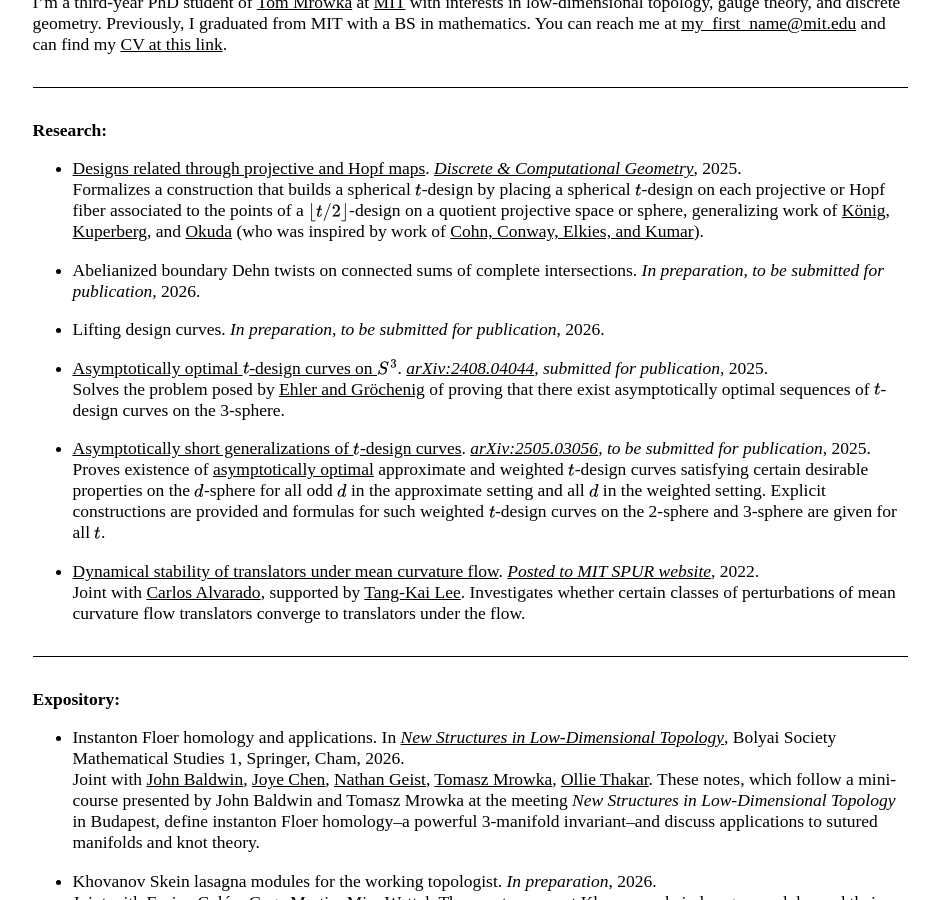
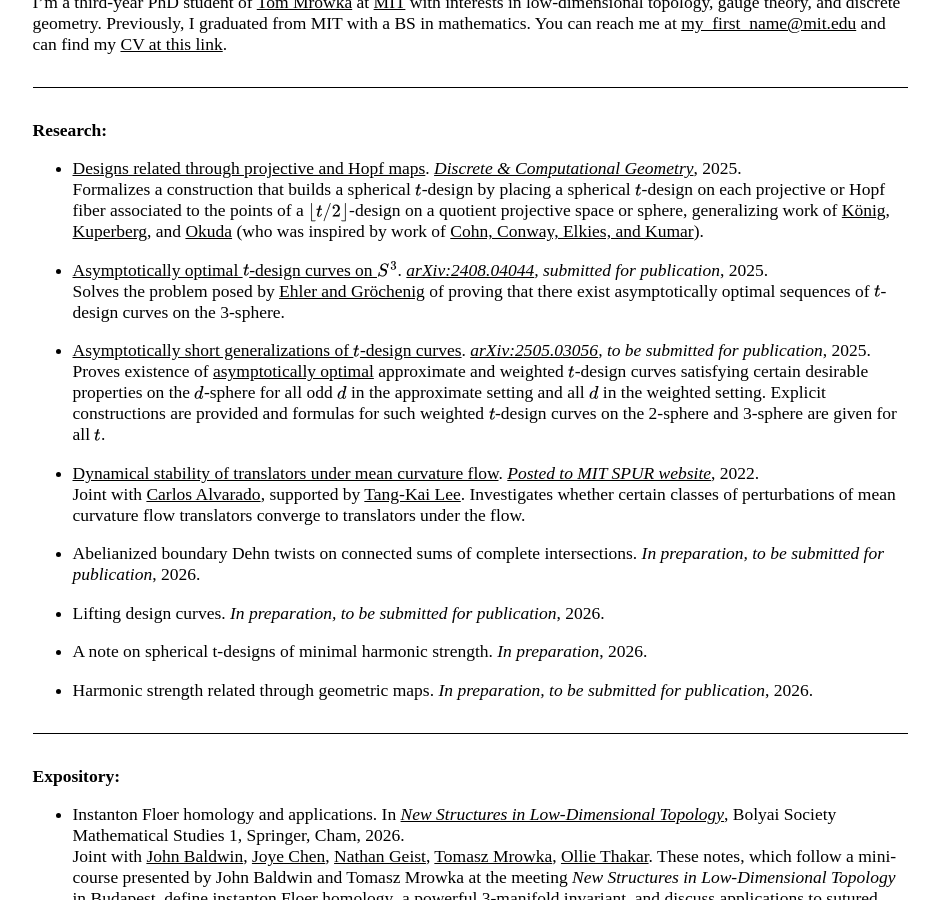
Before and after one commit to AyodejiLindblad/AyodejiLindblad.github.io, a Jekyll site: the page built from index.md, in a window 1280 px wide and 900 px high, scrolled down 516 px. Shown: the whole window, without its empty margins (170-1109 px from the left). Built offline with Jekyll 4.4.1, drawn with Linux system fonts in a browser that asks for light colours; some web fonts are replaced.

Commit message:
Added harmonic preprints

```diff
--- a/index.md
+++ b/index.md
@@ -53,6 +49,14 @@ I'm a third-year PhD student of [Tom Mrowka](https://math.mit.edu/~mrowka/) at [
 
 * [Dynamical stability of translators under mean curvature flow](https://math.mit.edu/research/undergraduate/spur/documents/2022/Alvarado_Linblad.pdf). *[Posted to MIT SPUR website](https://math.mit.edu/research/undergraduate/spur/past-projects.html)*, 2022.
     Joint with [Carlos Alvarado](https://alvarado-alvarez.github.io/), supported by [Tang-Kai Lee](https://www.math.columbia.edu/~leetk/). Investigates whether certain classes of perturbations of mean curvature flow translators converge to translators under the flow.
+
+* Abelianized boundary Dehn twists on connected sums of complete intersections. *In preparation, to be submitted for publication*, 2026.
+
+* Lifting design curves. *In preparation, to be submitted for publication*, 2026.
+
+* A note on spherical t-designs of minimal harmonic strength. *In preparation*, 2026.
+
+* Harmonic strength related through geometric maps. *In preparation, to be submitted for publication*, 2026.
 
 ---
 
```
Also changed, not shown: other parts of index.md (+0 -4 lines).
